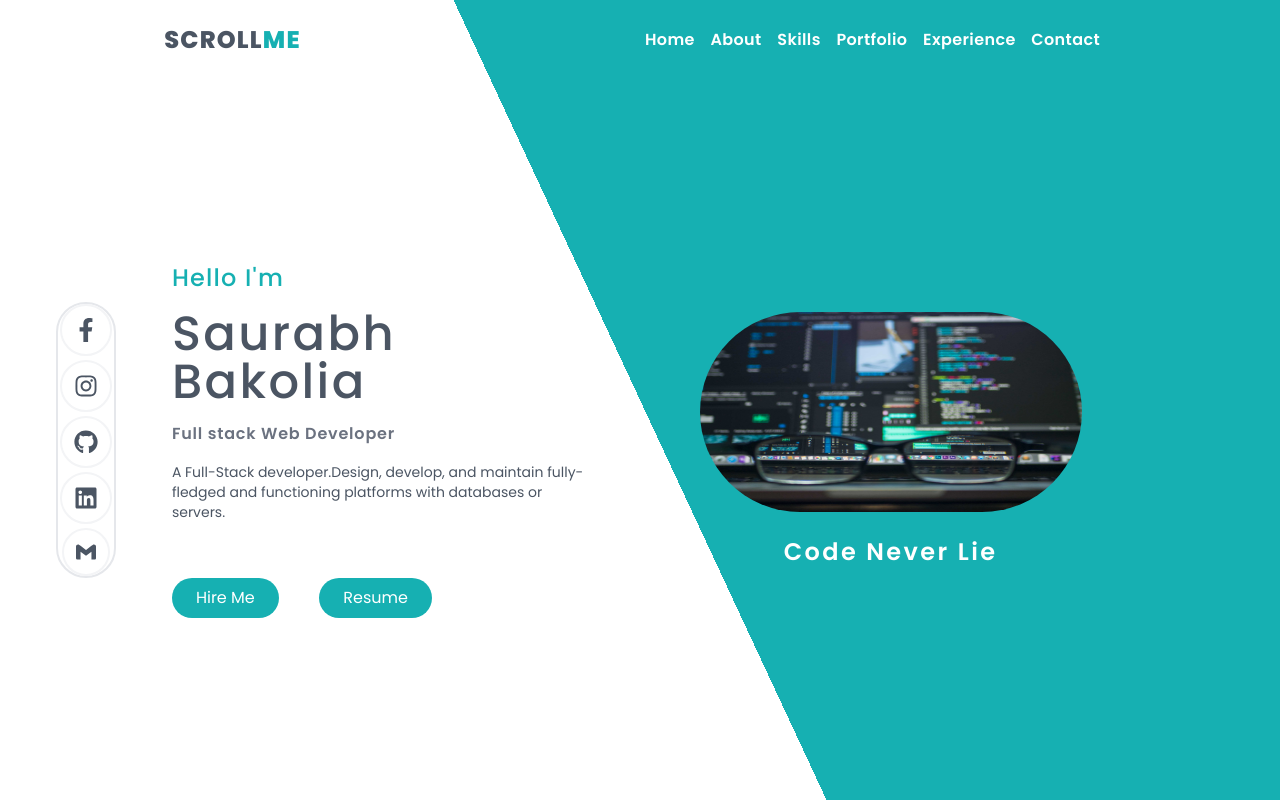
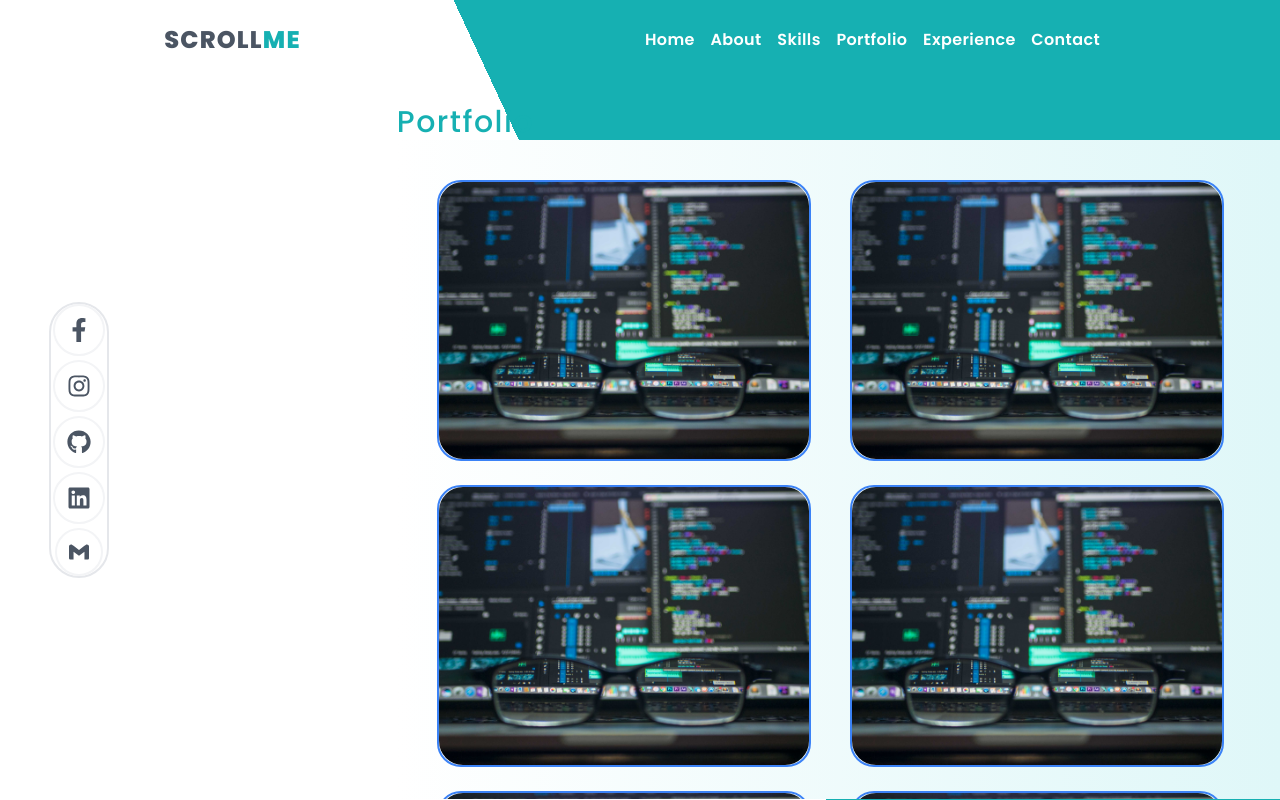
Before and after one commit to saurabhbakolia/Portfolio-Website, a React (Create React App) app: page /portfolio in a window 1280 px wide. Built offline with nearby package versions, Linux system fonts and the light colour scheme.

Commit message:
Portfolio Section Done

```diff
--- a/src/components/PortfolioPage.js
+++ b/src/components/PortfolioPage.js
@@ -5,34 +5,39 @@ import { Link } from 'react-router-dom'
 import Image from '../assets/code.jpg'
 
 const PortfolioPage = () => {
-  return (
-    <>
+    return (
+        <>
             <main className="landing_page_bg w-screen h-screen">
                 <Navbar />
                 <div className='flex justify-between items-center'>
-                    <div className='w-[13em] h-[89.90vh]'><SocialMediaIcons/></div>
-                    <div className='flex justify-between items-center w-[86%] h-[89.90vh] mr-[15.5%]'>
-                        <div className='w-[46%] flex-col space-y-4'>
-                            <h3 className='text-[#16B0B2] text-2xl font-medium tracking-wider'>Hello I'm</h3>
-                            <h1 className='text-5xl font-medium tracking-wider text-gray-600'>Saurabh Bakolia</h1>
-                            <p className='text-gray-500 font-semibold tracking-wider'>Full stack Web Developer</p>
-
-                            <p className='tracking-normal text-sm text-gray-600'>A Full-Stack developer.Design, develop, and maintain fully-fledged and functioning platforms with databases or servers. </p>
-
-                            <ul className='pt-10 flex w-[260px] justify-between items-center'>
-                                <li><button className='hover:shadow-md bg-[#16B0B2] text-white px-6 py-2 rounded-full'><Link to='#' target="_hireMe">Hire Me</Link></button></li>
-                                <li><button className='hover:shadow-md bg-[#16B0B2] text-white px-6 py-2 rounded-full'><Link to='#' target="_hireMe">Resume</Link></button></li>
-                            </ul>
-                        </div>
-                        <div className='w-[42%] text-center'>
-                            <img src={Image} alt="code_image" className='w-full h-[200px] rounded-full contains cover-full' />
-                            <h2 className='pt-6 text-2xl text-white font-semibold tracking-widest'>Code Never Lie</h2>
+                    <div className='w-[15em] h-[89.90vh]'><SocialMediaIcons /></div>
+                    <div className='flex pl-10 pt-6 flex-col justify-start items-start w-[86%] h-[89.9vh] ml-[15.5%]'>
+                        <h1 className='text-3xl text-[#16B0B2] font-medium tracking-wider'>Portfolio</h1>
+                        <div className='bg-gradient-to-r from-white to-[#DFF7F8] grid grid-cols-2 gap-6 justify-between items-center w-[69vw] h-full overflow-auto p-10'>
+                            <div className='border-2 border-blue-500 h-fit w-[96%] rounded-3xl cursor-pointer'>
+                                <img src={Image} alt="" className='bg-cover bg-center rounded-3xl' />
+                            </div>
+                            <div className='border-2 border-blue-500 h-fit w-[96%] rounded-3xl cursor-pointer'>
+                                <img src={Image} alt="" className='rounded-3xl' />
+                            </div>
+                            <div className='border-2 border-blue-500 h-fit] w-[96%] rounded-3xl cursor-pointer'>
+                                <img src={Image} alt="" className='bg-cover bg-center rounded-3xl' />
+                            </div>
+                            <div className='border-2 border-blue-500 h-fit w-[96%] rounded-3xl cursor-pointer'>
+                                <img src={Image} alt="" className='rounded-3xl' />
+                            </div>
+                            <div className='border-2 border-blue-500 h-fit w-[96%] rounded-3xl cursor-pointer'>
+                                <img src={Image} alt="" className='bg-cover bg-center rounded-3xl' />
+                            </div>
+                            <div className='border-2 border-blue-500 h-fit w-[96%] rounded-3xl cursor-pointer'>
+                                <img src={Image} alt="" className='rounded-3xl' />
+                            </div>
                         </div>
                     </div>
                 </div>
             </main>
         </>
-  )
+    )
 }
 
 export default PortfolioPage
--- a/src/components/SkillsPage.js
+++ b/src/components/SkillsPage.js
@@ -18,7 +18,7 @@ const SkillsPage = () => {
                 <div className='flex justify-between items-center'>
                     <div className='w-[15em] h-[89.90vh]'><SocialMediaIcons /></div>
                     <div className='flex pl-10 flex-col justify-around items-start w-[86%] h-[86vh] ml-[15.5%] bg-[#DFF7F8]'>
-                        <h1 className='pt-10  text-3xl text-[#16B0B2] font-semibold tracking-wider'>Skills</h1>
+                        <h1 className='pt-10  text-3xl text-[#16B0B2] font-medium tracking-wider'>Skills</h1>
                         <div className='flex justify-between items-start '>
                             <div className='w-[16em]'>
                                 <ul className='flex justify-between items-center p-4 rounded-full text-xl  bg-[#16B0B2] text-white hover:shadow-md'>
```
